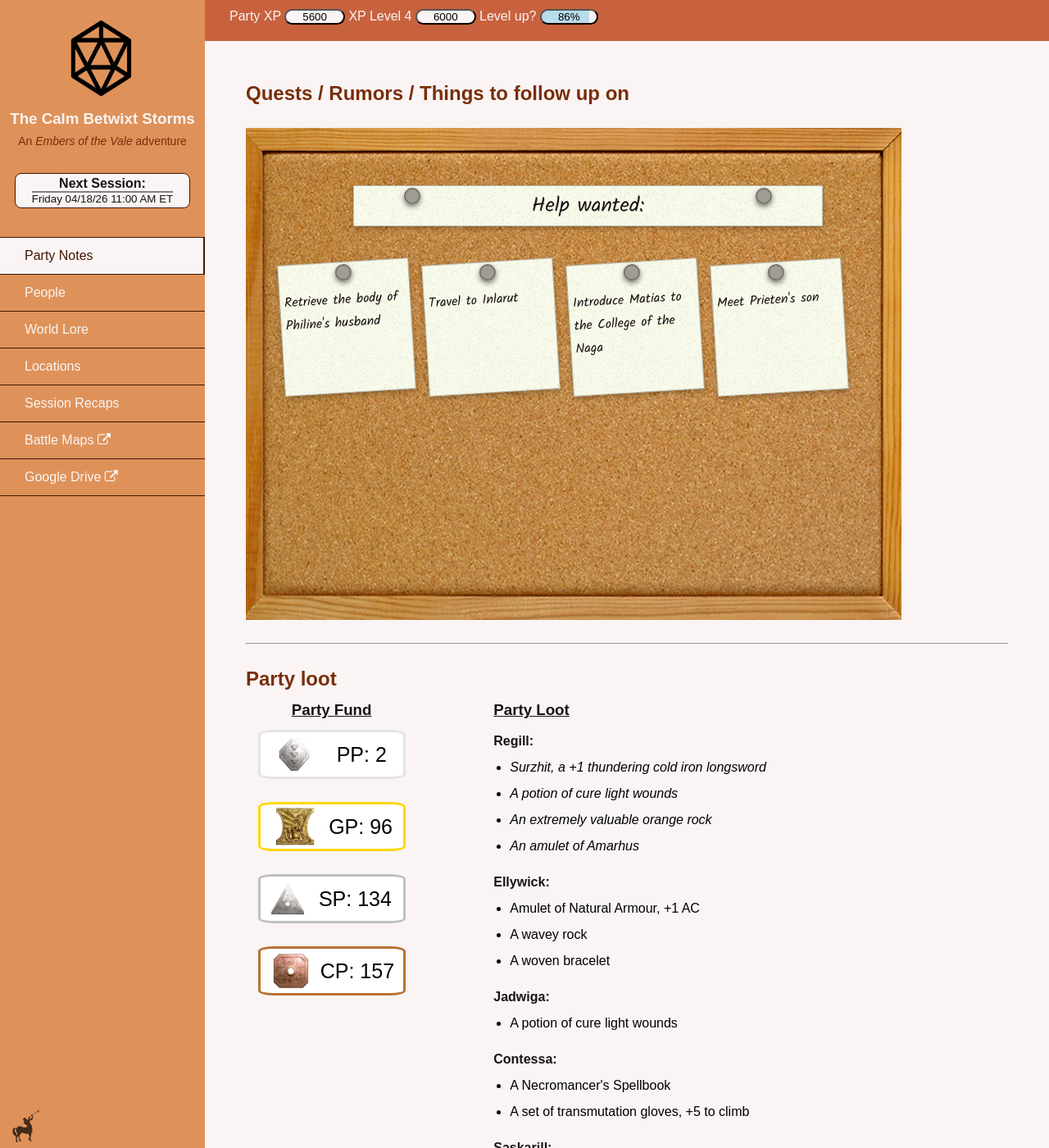
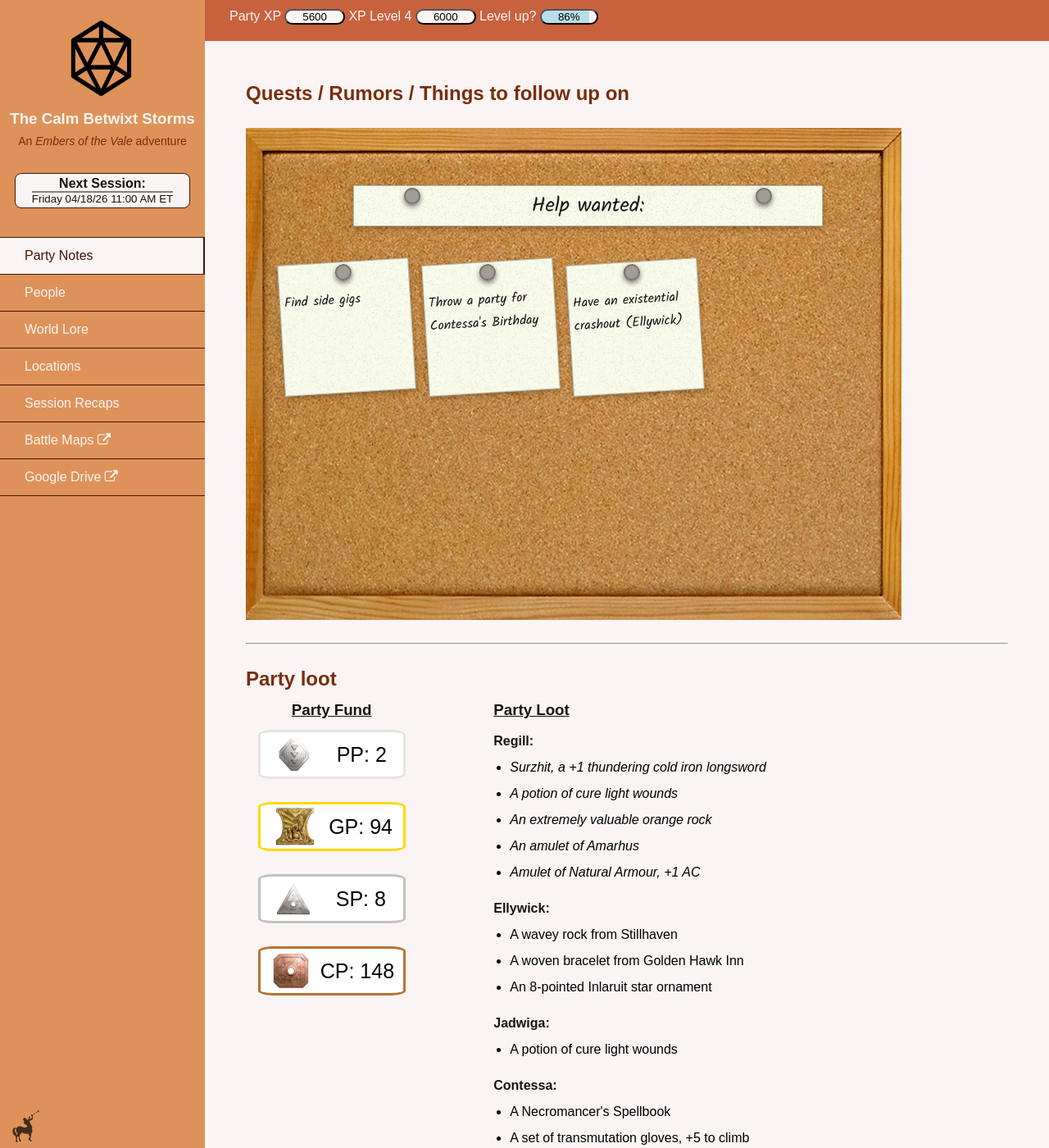
Before and after one commit to lambdr/calm_betwixt_storms, a Jekyll site: the page built from index.md, in a window 1280 px wide and 1400 px high. Shown: the whole window at 82% size. Built offline with Jekyll 4.4.1, drawn with Linux system fonts in a browser that asks for light colours; some of the changed text lies outside the part shown.

Commit message:
Update party_info.yml

```diff
--- a/_data/party_info.yml
+++ b/_data/party_info.yml
@@ -1,23 +1,24 @@
 quests:
-  - description: Retrieve the body of Philine's husband
-  - description: Travel to Inlarut
-  - description: Introduce Matias to the College of the Naga
-  - description: Meet Prieten's son
+  - description: Find side gigs
+  - description: Throw a party for Contessa's Birthday
+  - description: Have an existential crashout (Ellywick)
+
 pp: 2
-gp: 96
-sp: 134
-cp: 157
+gp: 94
+sp: 8
+cp: 148
 
 Regill:
   - name: Surzhit, a +1 thundering cold iron longsword
   - name: A potion of cure light wounds
   - name: An extremely valuable orange rock
   - name: An amulet of Amarhus
+  - name: Amulet of Natural Armour, +1 AC
 
 Ellywick:
-  - name: Amulet of Natural Armour, +1 AC
-  - name: A wavey rock
-  - name: A woven bracelet
+  - name: A wavey rock from Stillhaven
+  - name: A woven bracelet from Golden Hawk Inn
+  - name: An 8-pointed Inlaruit star ornament
 
 Jadwiga:
   - name: A potion of cure light wounds
@@ -25,9 +26,11 @@ Jadwiga:
 Contessa:
   - name: A Necromancer's Spellbook
   - name: A set of transmutation gloves, +5 to climb
+  - name: A pair of silver hoop earrings
 
 Saskarill:
-  - name: None
+  - name: A glass bauble
+  - name: Some medicinal mushrooms
 
 documents:
   - name: Map of Arajin Value
```
